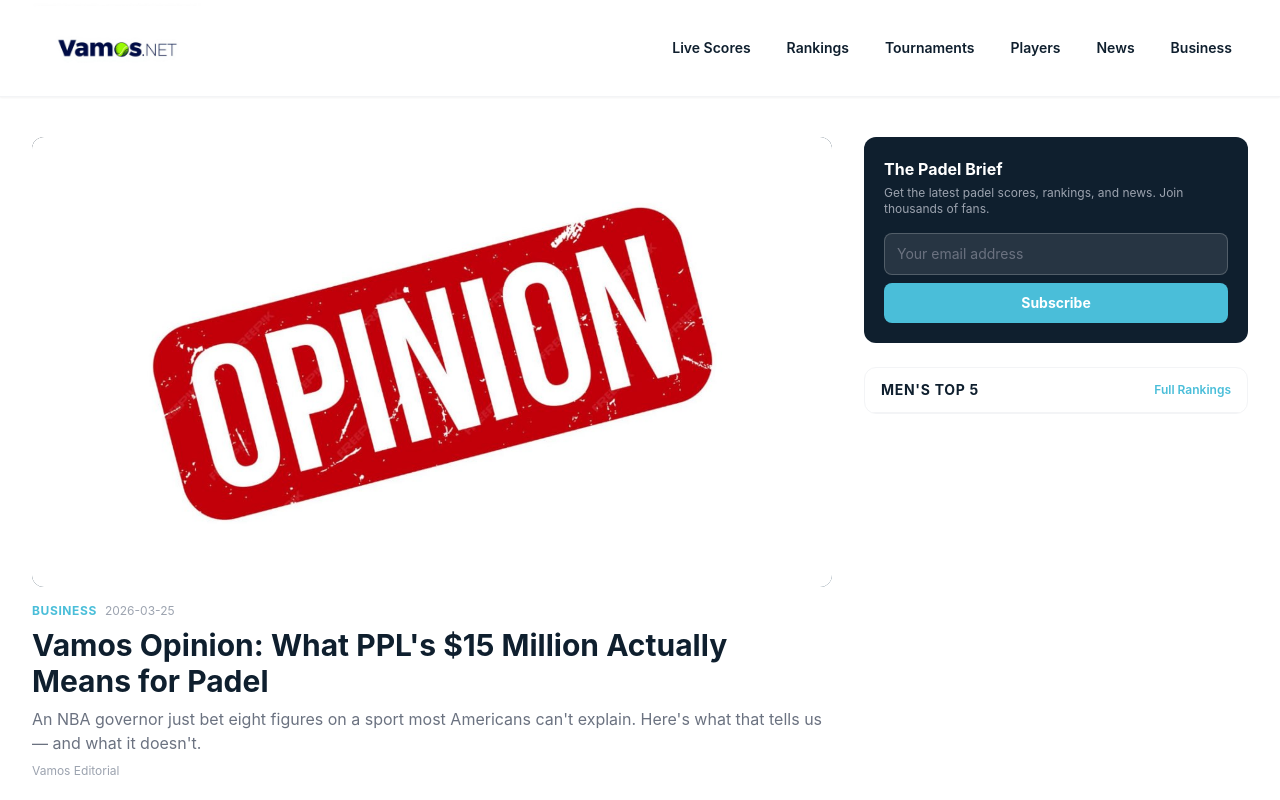
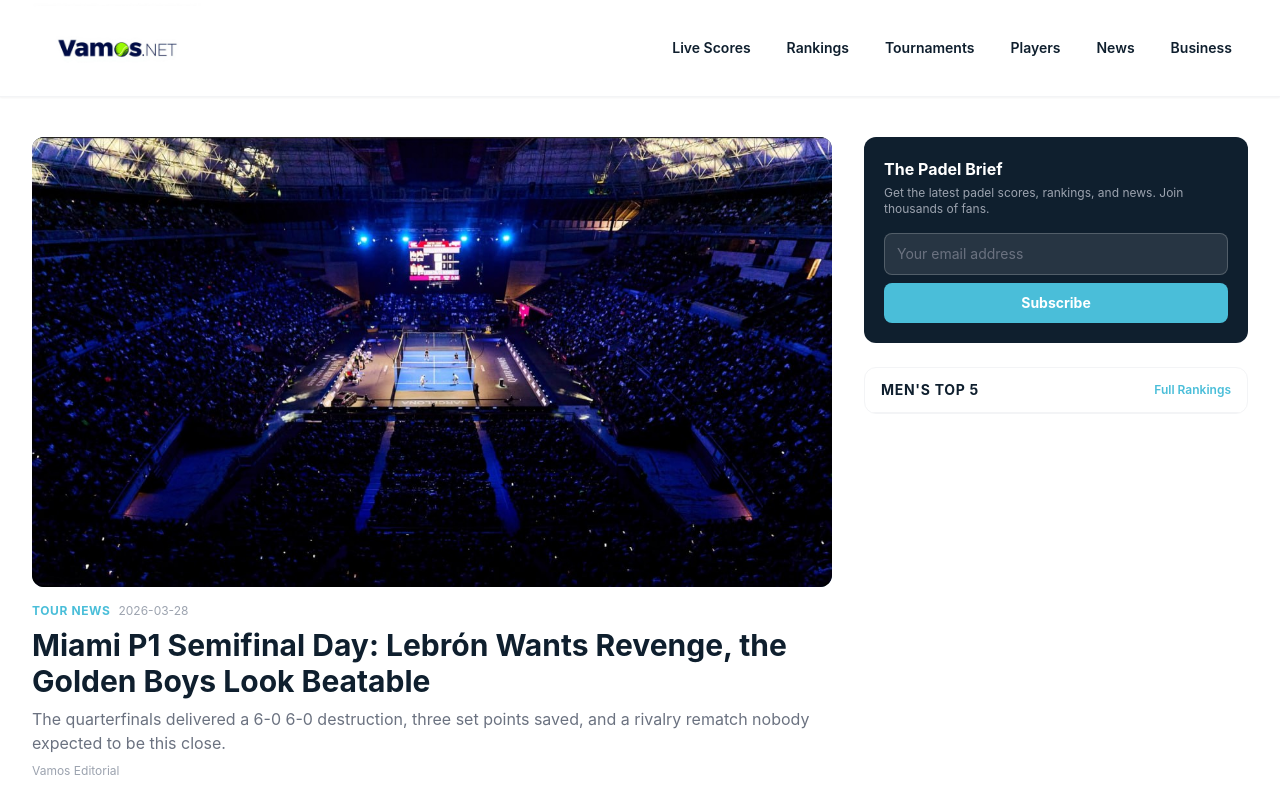
Before and after one commit to serenity42-ai/vamos-net, a Next.js app: page / in a window 1280 px wide. Shown: the top 800 px of the page. Built offline with nearby package versions, Linux system fonts and the light colour scheme.

Commit message:
Add Miami P1 semifinal day recap/preview article

```diff
--- a/src/data/mock.ts
+++ b/src/data/mock.ts
@@ -37,6 +37,22 @@
 // --- ARTICLES (accurate 2026 season data) ---
 
 export const articles: Article[] = [
+  {
+    slug: "miami-p1-2026-semifinal-preview",
+    title: "Miami P1 Semifinal Day: Lebrón Wants Revenge, the Golden Boys Look Beatable",
+    excerpt:
+      "The quarterfinals delivered a 6-0 6-0 destruction, three set points saved, and a rivalry rematch nobody expected to be this close.",
+    category: "Tour News",
+    author: "Vamos Editorial",
+    date: "2026-03-28",
+    imageUrl: "/images/news/miami-p1-2026-semis.jpg",
+    body: `<p>The Miami P1 quarterfinals answered some questions and raised bigger ones. Chingalán look unstoppable, the Golden Boys look vulnerable, and Juan Lebrón is playing the best padel of his 2026 season at exactly the right moment.</p>
+<p>Arturo Coello and Agustín Tapia survived against Paquito Navarro and Fran Guerrero, but "survived" is the right word. The Pacos had three set points at 5-4 in the opener and couldn't convert any of them. Coello and Tapia ran away from there — 7-5 — and then needed a tiebreak in the second to close it out 7-6. The number ones have that ability to flip a switch in the moments that matter, and they did it again in Miami, but they're making more unforced errors than usual and the body language between points hasn't been as relaxed as we're used to seeing. Something is a fraction off. Whether that fraction matters against Lebrón today is the question.</p>
+<p>Because El Lobo looks sharp. Lebrón and Augsburger took apart Jon Sanz and Coki Nieto 6-3, 7-5 — a pair that had beaten them in Gijón earlier this season. Lebrón controlled the tempo from the back of the court, dictating rallies with a patience he doesn't always show, while Augsburger was rock-solid in defence and increasingly dangerous when stepping into the net. The best Juan Lebrón is back. After Cancún's three-set final loss, they know they can push the Golden Boys to the edge. The difference is that in Cancún, Coello and Tapia found a way. In Miami, with both pairs in the same half, the rematch comes one round earlier — in the semis, not the final.</p>
+<p>The other half of the draw barely required discussion. Ale Galán and Fede Chingotto dismantled Javi Barahona and Javi García 6-1, 6-0. The defending Miami champions from 2025 needed just over 40 minutes. After their quarterfinal exit in Cancún — the upset that blew the Mexican bracket apart — Chingalán have responded with something close to fury. Not a single break point conceded against a pair that simply couldn't find a way into the rallies. They face Stupaczuk and Yanguas in the semis, a pair that had to work hard against Di Nenno and Momo González in the quarters. If the draw holds, the final everyone expected in Cancún but never got — Golden Boys versus Chingalán — could finally happen on Sunday.</p>
+<p>On the women's side, the top four seeds all came through, restoring order after Cancún's upsets. Gemma Triay and Delfina Brea were brutal: 6-0, 6-3 against Icardo and Jensen, barely breaking a sweat on their way to a potential third consecutive title. They face Fernández and Araújo, who beat Ortega and Calvo 6-2, 6-1 in the day's other convincing performance. In the bottom half, Josemaría and González held off a competitive Guinart and Virseda 6-3, 7-5 and meet Sánchez and Ustero, who won 6-3, 6-3 against Caldera and Goenaga.</p>
+<p>Today's semifinal schedule: women first, men after. The match everyone's watching is Coello/Tapia versus Lebrón/Augsburger — a rematch of the Cancún P2 final that went to 5-7, 6-3, 7-5. This time it's not for a title, but it might be for something more: proof of which pair controls the 2026 narrative. Lebrón and Augsburger arrive with momentum and nothing to lose. The Golden Boys arrive with the ranking and a growing list of tight escapes. Something has to give. Semifinals live on Red Bull TV from 5pm CET.</p>`,
+  },
   {
     slug: "opinion-ppl-15-million-padel",
     title: "Vamos Opinion: What PPL's $15 Million Actually Means for Padel",
```
Also changed, not shown: public/images/news/miami-p1-2026-semis.jpg (added).
